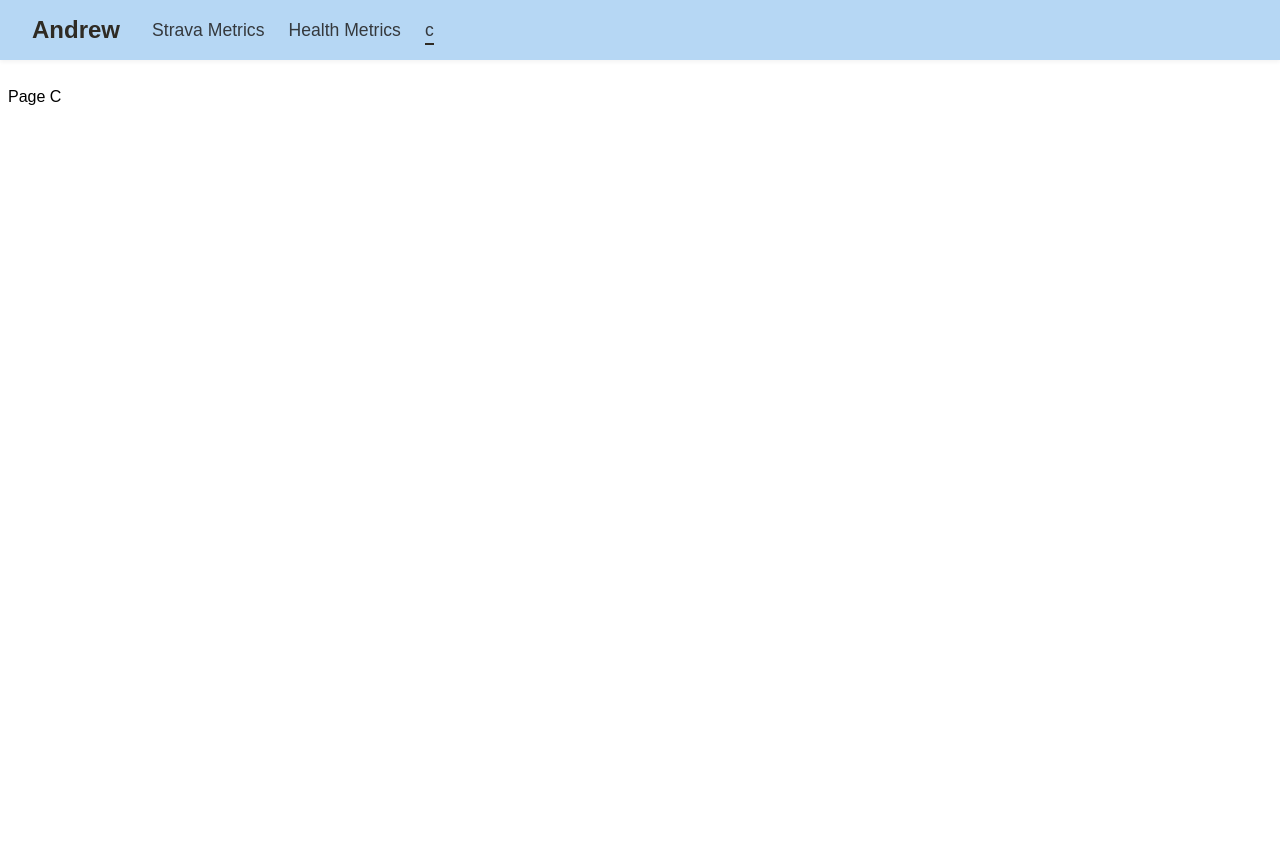
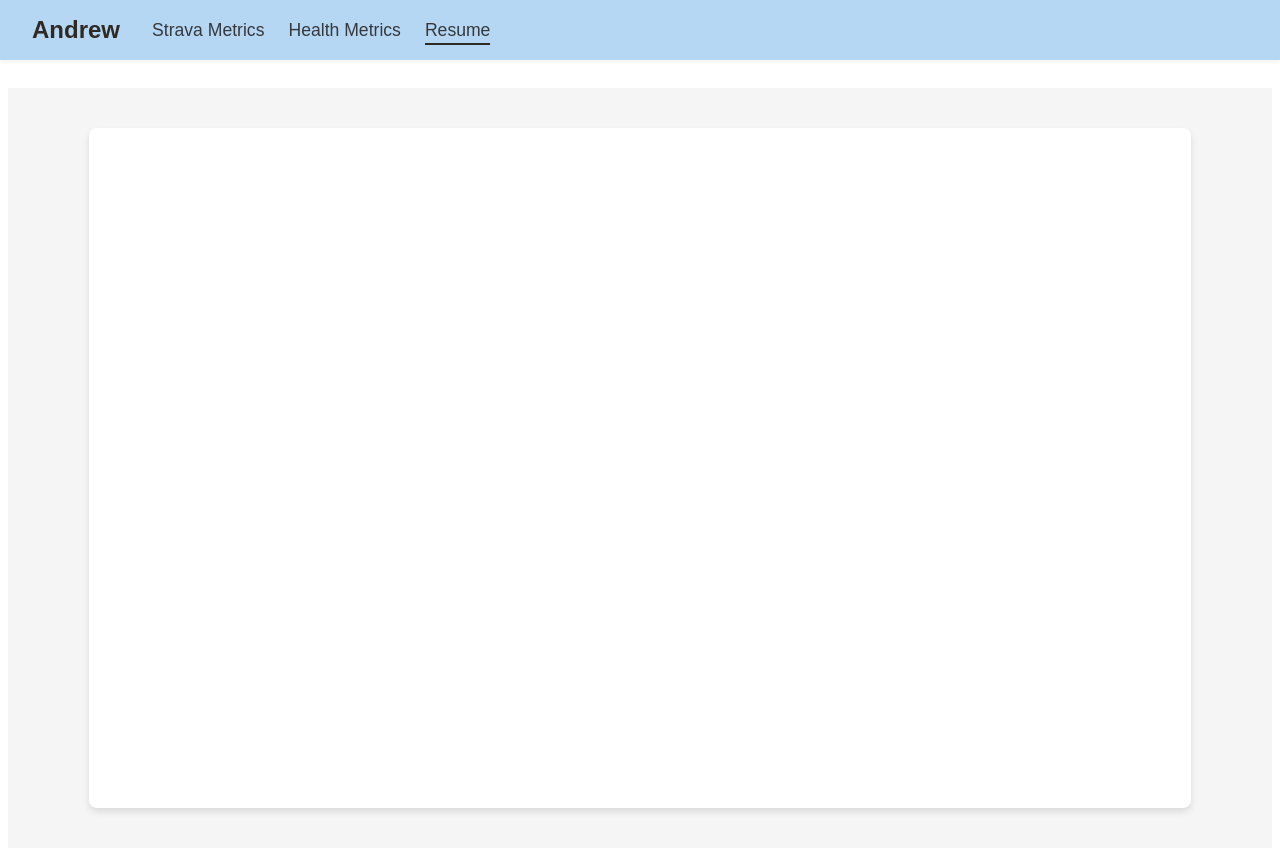
Before and after one commit to FrazierAndrew/a2drew, a React (Create React App) app: page /c in a window 1280 px wide. Before the commit the page ends 816 px from the top, so only its background shows below. Built offline with nearby package versions, Linux system fonts and the light colour scheme.

Commit message:
Add Resume component and update navbar
- Created Resume component to display PDF in iframe
- Updated navbar to show 'Resume' instead of 'c'
- Added Andrew_Resume.pdf to public folder
- Resume displays centered with fallback for unsupported browsers

```diff
--- a/backup-original/index.html
+++ b/backup-original/index.html
@@ -3,7 +3,7 @@
 <head>
     <meta charset="UTF-8">
     <meta name="viewport" content="width=device-width, initial-scale=1.0">
-    <title>Happy Birthday Matilde!</title>
+    <title>Harvard Acceptance Letter</title>
     <style>
         body {
             font-family: Arial, sans-serif;
@@ -31,7 +31,7 @@
 </head>
 <body>
     <div class="message">
-        <h1>Happy Birthday Matilde! 🎉</h1>
+        <h1>Harvard Acceptance Letter</h1>
     </div>
 </body>
 </html>
--- a/public/index.html
+++ b/public/index.html
@@ -8,7 +8,7 @@
     <meta name="description" content="Happy Birthday Matilde!" />
     <link rel="apple-touch-icon" href="%PUBLIC_URL%/logo192.png" />
     <link rel="manifest" href="%PUBLIC_URL%/manifest.json" />
-    <title>Happy Birthday Matilde!</title>
+    <title>Harvard Acceptance Letter</title>
   </head>
   <body>
     <noscript>You need to enable JavaScript to run this app.</noscript>
--- a/src/App.js
+++ b/src/App.js
@@ -6,6 +6,7 @@ import Home from './components/Home';
 import HealthDashboard from './components/HealthDashboard';
 import StravaGrid from './components/StravaGrid';
 import StravaCallback from './components/StravaCallback';
+import Resume from './components/Resume';
 
 const PageContainer = styled.div`
   min-height: 100vh;
@@ -28,7 +29,7 @@ function App() {
             <Route path="/" element={<Home />} />
             <Route path="/a" element={<StravaGrid />} />
             <Route path="/b" element={<HealthDashboard />} />
-            <Route path="/c" element={<div>Page C</div>} />
+            <Route path="/c" element={<Resume />} />
             <Route path="/callback" element={<StravaCallback />} />
             {/* Catch all unknown routes and redirect to home */}
             <Route path="*" element={<Navigate to="/" replace />} />
--- a/src/components/Navbar.js
+++ b/src/components/Navbar.js
@@ -71,7 +71,7 @@ function Navbar() {
           Health Metrics
         </NavLink>
         <NavLink to="/c" className={location.pathname === '/c' ? 'active' : ''}>
-          c
+          Resume
         </NavLink>
       </NavLinks>
     </Nav>
--- /dev/null
+++ b/src/components/Resume.js
@@ -0,0 +1,74 @@
+import React, { useState } from 'react';
+import styled from 'styled-components';
+
+const ResumeContainer = styled.div`
+  display: flex;
+  justify-content: center;
+  align-items: center;
+  min-height: calc(100vh - 80px);
+  padding: 20px;
+  background-color: #f5f5f5;
+`;
+
+const PDFViewer = styled.iframe`
+  width: 90%;
+  height: 85vh;
+  border: none;
+  border-radius: 8px;
+  box-shadow: 0 4px 6px rgba(0, 0, 0, 0.1);
+  background-color: white;
+`;
+
+const ErrorMessage = styled.div`
+  text-align: center;
+  padding: 40px;
+  background-color: white;
+  border-radius: 8px;
+  box-shadow: 0 4px 6px rgba(0, 0, 0, 0.1);
+  max-width: 500px;
+
+  h3 {
+    color: #333;
+    margin-bottom: 10px;
+  }
+
+  p {
+    color: #666;
+    margin: 5px 0;
+  }
+
+  a {
+    color: #4a90e2;
+    text-decoration: none;
+
+    &:hover {
+      text-decoration: underline;
+    }
+  }
+`;
+
+function Resume() {
+  const [pdfError, setPdfError] = useState(false);
+
+  return (
+    <ResumeContainer>
+      {pdfError ? (
+        <ErrorMessage>
+          <h3>Resume</h3>
+          <p>PDF viewer not supported in this browser.</p>
+          <p><a href="/Andrew_Resume.pdf" target="_blank" rel="noopener noreferrer">
+            Click here to view resume in new tab
+          </a></p>
+        </ErrorMessage>
+      ) : (
+        <PDFViewer
+          src="/Andrew_Resume.pdf"
+          title="Andrew's Resume"
+          onError={() => setPdfError(true)}
+        />
+      )}
+    </ResumeContainer>
+  );
+}
+
+export default Resume;
```
Also changed, not shown: 4 other files (tests, documents, lock files or other folders).
